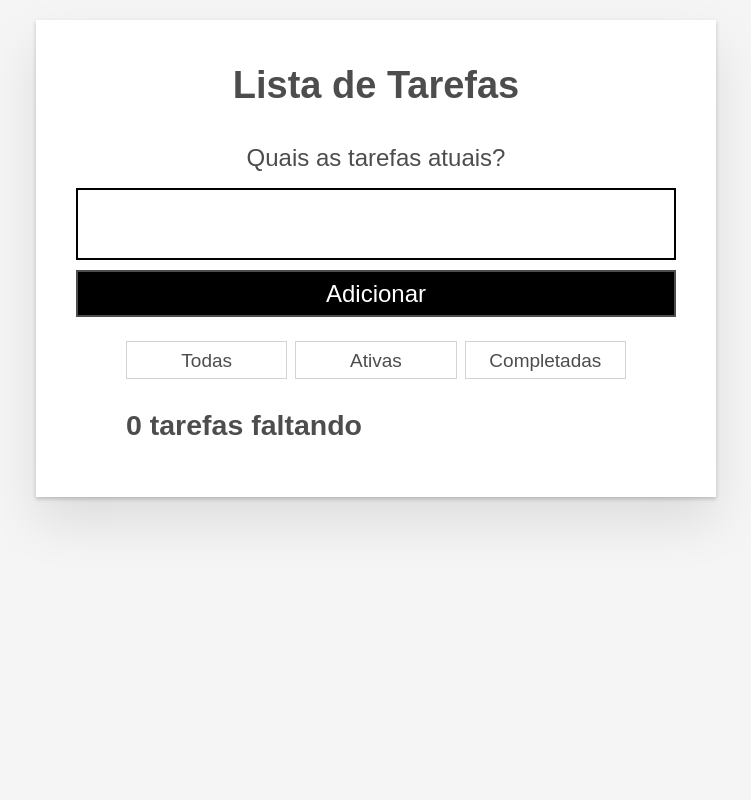
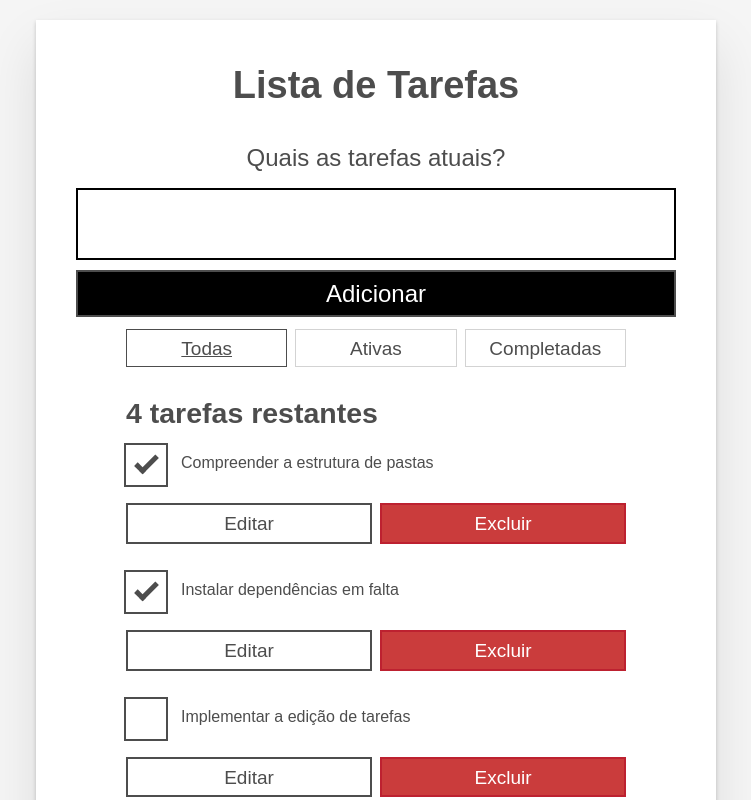
Before and after one commit to Heitorlopes-dev/todo-react-ts, a React (Vite) app: page / in a window 1280 px wide. Shown: the top 800 px of the page, without its empty margins (264-1015 px from the left). Built offline with nearby package versions, Linux system fonts and the light colour scheme.

Commit message:
feat: conclui as funcionalidades do front-end e refatora gerenciamento de estado

```diff
--- a/package.json
+++ b/package.json
@@ -10,6 +10,7 @@
     "preview": "vite preview"
   },
   "dependencies": {
+    "nanoid": "^5.1.15",
     "react": "^19.2.6",
     "react-dom": "^19.2.6"
   },
--- a/src/App.tsx
+++ b/src/App.tsx
@@ -1,8 +1,8 @@
-import { nanoid } from 'nanoid'
-import { useState } from 'react'
-import { Todo } from './components/Todo'
-import { FilterButton } from './components/FilterButton'
-import { Form } from './components/Form'
+import { nanoid } from 'nanoid';
+import { useState, useEffect, useRef } from 'react';
+import { Todo } from './components/Todo';
+import { FilterButton } from './components/FilterButton';
+import { Form } from './components/Form';
 
 type Task = {
   id: string;
@@ -10,29 +10,75 @@ type Task = {
   completed: boolean;
 }
 
-type AppProps = {
-  tasks: Task[];
-}
+const FILTER_MAP = {
+  Todas: () => true,
+  Ativas: (task: Task) => !task.completed,
+  Completadas: (task: Task) => task.completed,
+};
 
-export function App(props: AppProps) {
-  const [tasks, setTasks] = useState(props.tasks);
+const FILTER_NAMES = Object.keys(FILTER_MAP) as Array<keyof typeof FILTER_MAP>;
+
+export function App() {
+  const [tasks, setTasks] = useState<Task[]>(() => {
+    try {
+      const savedTasks = localStorage.getItem('todo-react-ts-tasks');
+      if (savedTasks) {
+        return JSON.parse(savedTasks);
+      }
+    } catch (error) {
+      console.error("Erro ao carregar tarefas do localStorage:", error);
+    }
+    return [
+      { id: nanoid(), name: 'Compreender a estrutura de pastas', completed: true },
+      { id: nanoid(), name: 'Instalar dependências em falta', completed: true },
+      { id: nanoid(), name: 'Implementar a edição de tarefas', completed: false },
+      { id: nanoid(), name: 'Configurar a filtragem de itens', completed: false }
+    ];
+  });
+
+  const [filter, setFilter] = useState<keyof typeof FILTER_MAP>('Todas');
+
+  const listHeadingRef = useRef<HTMLHeadingElement>(null);
+  const prevTaskLength = useRef(tasks.length);
+
+  useEffect(() => {
+    localStorage.setItem('todo-react-ts-tasks', JSON.stringify(tasks));
+  }, [tasks]);
+
+  useEffect(() => {
+    if (tasks.length - prevTaskLength.current === -1) {
+      listHeadingRef.current?.focus();
+    }
+    prevTaskLength.current = tasks.length;
+  }, [tasks.length]);
 
   function toggleTaskCompleted(id: string) {
-    const updatedTasks = tasks.map((task) => {
-      if (id === task.id) {
-        return { ...task, completed: !task.completed };
-      }
-      return task;
-    });
-    setTasks(updatedTasks);
+    setTasks((prevTasks) =>
+      prevTasks.map((task) => {
+        if (id === task.id) {
+          return { ...task, completed: !task.completed };
+        }
+        return task;
+      })
+    );
   }
 
   function deleteTask(id: string) {
-    const remainingTasks = tasks.filter((task) => task.id !== id);
-    setTasks(remainingTasks);
+    setTasks((prevTasks) => prevTasks.filter((task) => task.id !== id));
   }
 
-  const taskList = tasks.map((task) => (
+  function editTask(id: string, newName: string) {
+    setTasks((prevTasks) =>
+      prevTasks.map((task) => {
+        if (id === task.id) {
+          return { ...task, name: newName };
+        }
+        return task;
+      })
+    );
+  }
+
+  const taskList = tasks.filter(FILTER_MAP[filter]).map((task) => (
     <Todo
       key={task.id}
       name={task.name}
@@ -40,27 +86,39 @@ export function App(props: AppProps) {
       completed={task.completed}
       toggleTaskCompleted={toggleTaskCompleted}
       deleteTask={deleteTask}
+      editTask={editTask}
+    />
+  ));
+
+  const filterList = FILTER_NAMES.map((name) => (
+    <FilterButton
+      key={name}
+      name={name}
+      isPressed={name === filter}
+      setFilter={setFilter}
     />
   ));
 
   function addTask(name: string) {
-    const newTask = { id: `todo-${nanoid()}`, name, completed: false };
-    setTasks([...tasks, newTask]);
+    const newTask = { id: nanoid(), name, completed: false };
+    setTasks((prevTasks) => [...prevTasks, newTask]);
   }
 
   const tasksNoun = taskList.length !== 1 ? 'tarefas' : 'tarefa';
-  const headingText = `${taskList.length} ${tasksNoun} faltando`;
+  const headingText = `${taskList.length} ${tasksNoun} ${
+    filter === 'Completadas' ? 'completadas' : 'restantes'
+  }`;
 
   return (
     <div className="todoapp stack-large">
       <h1>Lista de Tarefas</h1>
       <Form addTask={addTask} />
       <div className="filters btn-group stack-exception">
-        <FilterButton name="Todas" />
-        <FilterButton name="Ativas" />
-        <FilterButton name="Completadas" />
+        {filterList}
       </div>
-      <h2 id="list-heading">{headingText}</h2>
+      <h2 id="list-heading" tabIndex={-1} ref={listHeadingRef}>
+        {headingText}
+      </h2>
       <ul
         role="list"
         className="todo-list stack-large stack-exception"
--- a/src/components/FilterButton.tsx
+++ b/src/components/FilterButton.tsx
@@ -1,15 +1,22 @@
+type Filter = "Todas" | "Ativas" | "Completadas";
+
 type FilterButtonProps = {
-    name: string;
+  name: Filter;
+  isPressed: boolean;
+  setFilter: (name: Filter) => void;
 };
 
 export function FilterButton(props: FilterButtonProps) {
   return (
-        <div className="filters btn-group stack-exception">
-        <button type="button" className="btn toggle-btn" aria-pressed="false">
+    <button
+      type="button"
+      className="btn toggle-btn"
+      aria-pressed={props.isPressed}
+      onClick={() => props.setFilter(props.name)}
+    >
       <span className="visually-hidden">Mostrar </span>
       <span>{props.name}</span>
       <span className="visually-hidden"> tarefas</span>
     </button>
-      </div>
   );
 }
--- a/src/components/Todo.tsx
+++ b/src/components/Todo.tsx
@@ -1,37 +1,114 @@
+import { useState, useRef, useEffect } from "react";
+
 type TodoProps = {
   id: string;
   name: string;
   completed: boolean;
   toggleTaskCompleted: (id: string) => void;
   deleteTask: (id: string) => void;
+  editTask: (id: string, newName: string) => void;
+};
+
+export function Todo(props: TodoProps) {
+  const [isEditing, setEditing] = useState(false);
+  const [newName, setNewName] = useState(props.name);
+
+  const editButtonRef = useRef<HTMLButtonElement>(null);
+  const editFieldRef = useRef<HTMLInputElement>(null);
+  const wasEditing = useRef(isEditing);
+
+  useEffect(() => {
+    if (!wasEditing.current && isEditing) {
+      editFieldRef.current?.focus();
+    } else if (wasEditing.current && !isEditing) {
+      editButtonRef.current?.focus();
+    }
+    wasEditing.current = isEditing;
+  }, [isEditing]);
+
+  function handleChange(event: React.ChangeEvent<HTMLInputElement>) {
+    setNewName(event.target.value);
   }
 
-export function Todo (props: TodoProps) {
-    return (
-      // checkbox e label para o nome da tarefa
-    <li className="todo stack-small">
+  function handleSubmit(event: React.FormEvent<HTMLFormElement>) {
+    event.preventDefault();
+    if (!newName.trim()) {
+      return;
+    }
+    props.editTask(props.id, newName);
+    setEditing(false);
+  }
+
+  const editingTemplate = (
+    <form className="stack-small" onSubmit={handleSubmit}>
+      <div className="form-group">
+        <label className="todo-label" htmlFor={props.id}>
+          Novo nome para {props.name}
+        </label>
+        <input
+          id={props.id}
+          className="todo-text"
+          type="text"
+          value={newName}
+          onChange={handleChange}
+          ref={editFieldRef}
+        />
+      </div>
+      <div className="btn-group">
+        <button
+          type="button"
+          className="btn todo-cancel"
+          onClick={() => {
+            setNewName(props.name);
+            setEditing(false);
+          }}
+        >
+          Cancelar
+          <span className="visually-hidden">renomear {props.name}</span>
+        </button>
+        <button type="submit" className="btn btn__primary todo-edit">
+          Salvar
+          <span className="visually-hidden">novo nome para {props.name}</span>
+        </button>
+      </div>
+    </form>
+  );
+
+  const viewTemplate = (
+    <div className="stack-small">
       <div className="c-cb">
-            <input id={props.id}
+        <input
+          id={props.id}
           type="checkbox"
           defaultChecked={props.completed}
-            onChange={() => props.toggleTaskCompleted(props.id)}/>
-            {/* label para o nome da tarefa */}
+          onChange={() => props.toggleTaskCompleted(props.id)}
+        />
         <label className="todo-label" htmlFor={props.id}>
           {props.name}
         </label>
       </div>
-{/* botões de edição e exclusão */}
       <div className="btn-group">
-            <button type="button" className="btn">
+        <button
+          type="button"
+          className="btn"
+          onClick={() => {
+            setNewName(props.name);
+            setEditing(true);
+          }}
+          ref={editButtonRef}
+        >
           Editar <span className="visually-hidden">{props.name}</span>
         </button>
-            {/* botão de exclusão */}
-            <button type="button"
+        <button
+          type="button"
           className="btn btn__danger"
-            onClick={() => props.deleteTask(props.id)}>
+          onClick={() => props.deleteTask(props.id)}
+        >
           Excluir <span className="visually-hidden">{props.name}</span>
         </button>
       </div>
-        </li>
+    </div>
   );
+
+  return <li className="todo">{isEditing ? editingTemplate : viewTemplate}</li>;
 }
--- a/src/main.tsx
+++ b/src/main.tsx
@@ -5,6 +5,6 @@ import { App } from './App'
 
 createRoot(document.getElementById('root')!).render(
   <StrictMode>
-    <App tasks={[]} />
+    <App />
   </StrictMode>,
 )
```
Also changed, not shown: 1 other file (tests, documents, lock files or other folders). Lines whose indentation alone changed are shown as unchanged.
